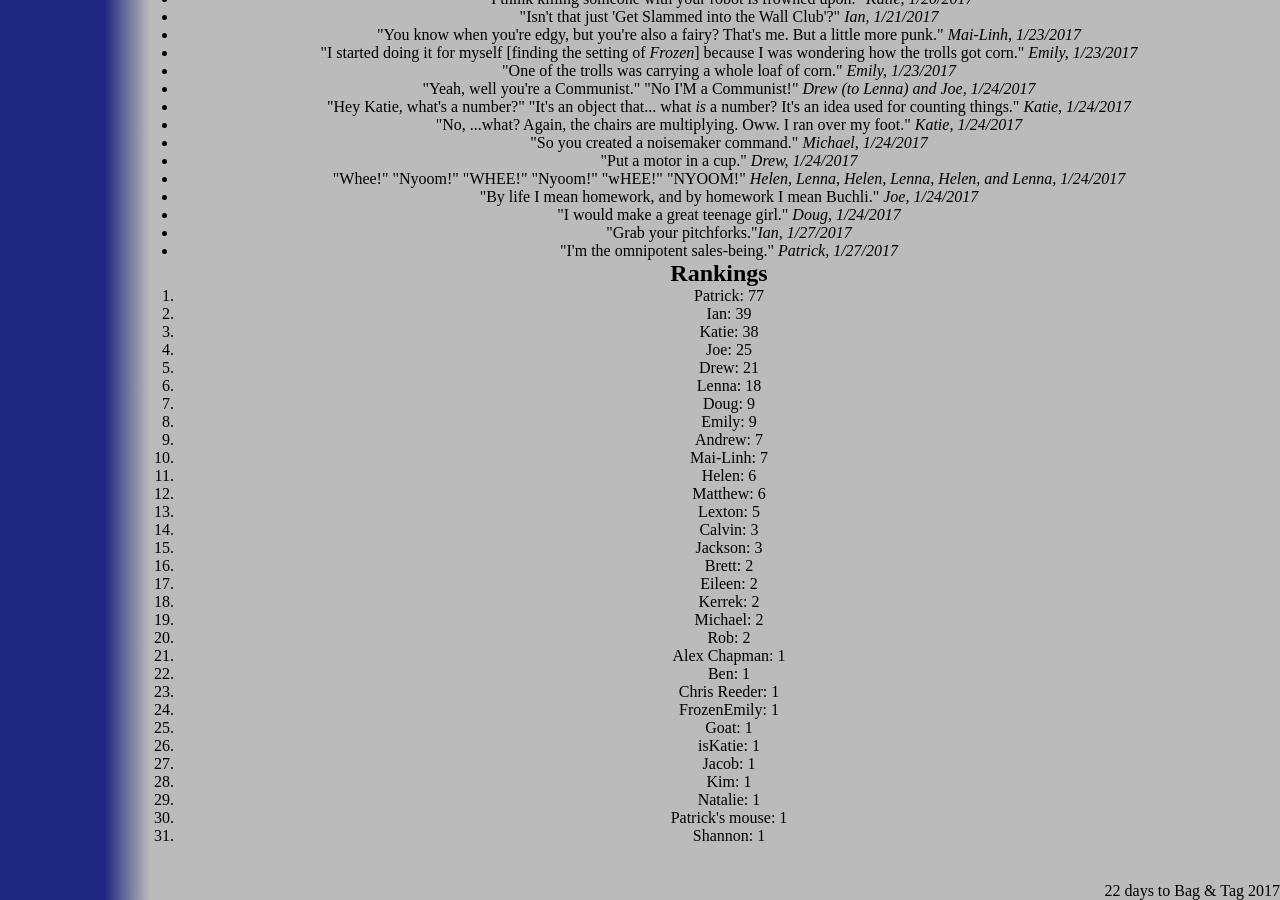
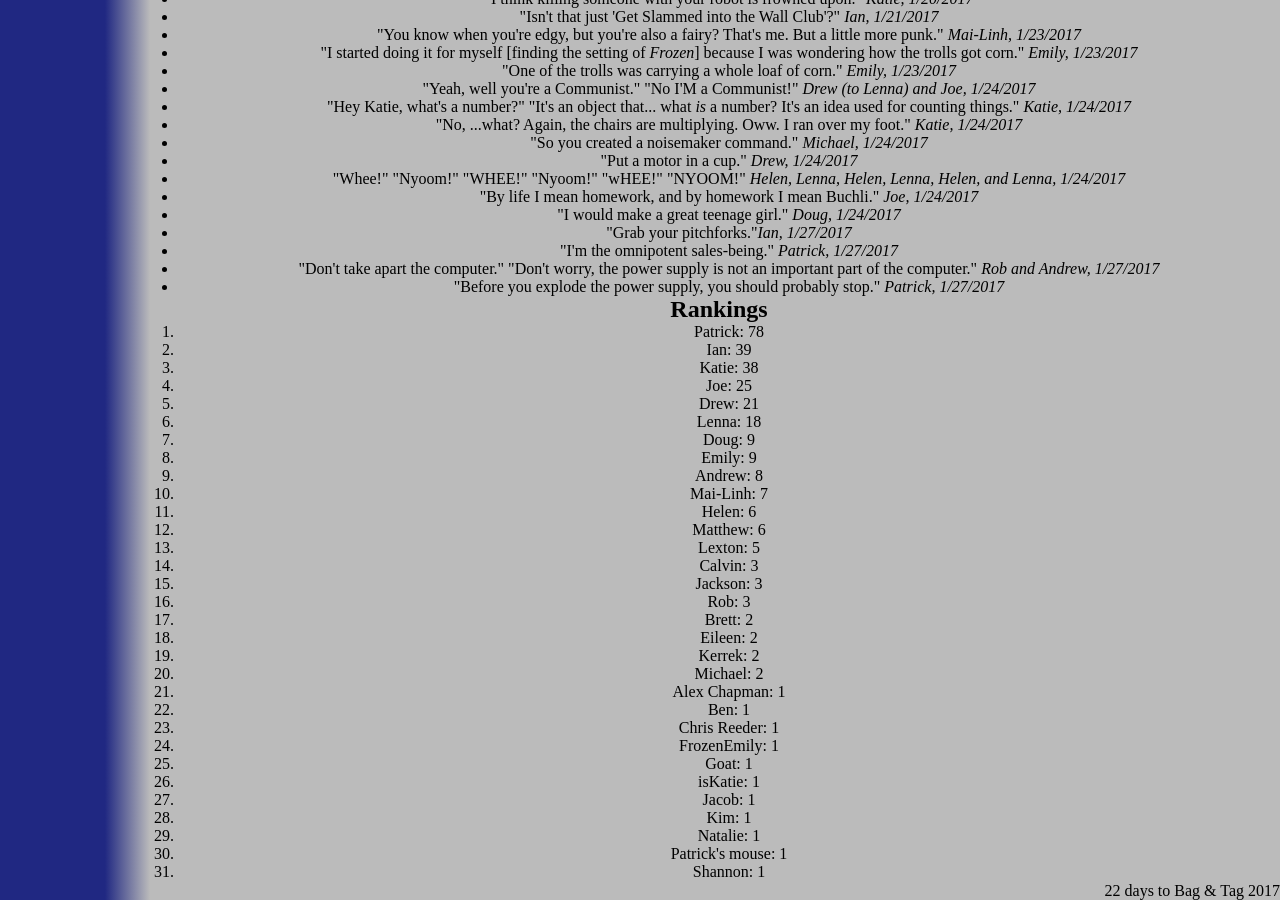
Before and after one commit to katiebugmoon/FRC4131.github.io, a Jekyll site: the page built from media/2017/quotes.html, in a window 1280 px wide and 900 px high, scrolled down 3932 px. Built offline with Jekyll 4.4.1, drawn with Linux system fonts in a browser that asks for light colours; nearby versions of some CDN libraries.

Commit message:
Update quotes.html

```diff
--- a/media/2017/quotes.html
+++ b/media/2017/quotes.html
@@ -225,6 +225,8 @@ title: Build Season 2017 Quotes
 	<li>"I would make a great teenage girl." <i>Doug, 1/24/2017</i></li>
 	<li>"Grab your pitchforks."<i>Ian, 1/27/2017</i></li>
 	<li>"I'm the omnipotent sales-being." <i>Patrick, 1/27/2017</i></li>
+	<li>"Don't take apart the computer." "Don't worry, the power supply is not an important part of the computer." <i>Rob and Andrew, 1/27/2017</i></li>
+	<li>"Before you explode the power supply, you should probably stop." <i>Patrick, 1/27/2017</i></li>
 </ul>
 <h2>Rankings</h2>
 <ol id='rankings'></ol>
```
